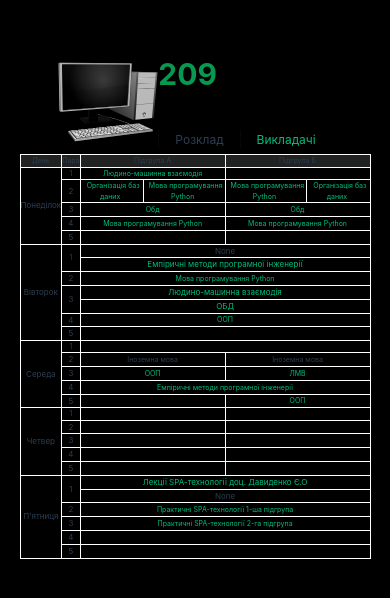
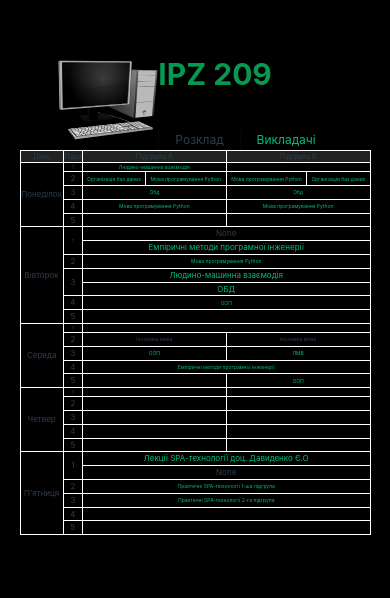
Before and after one commit to 2blexxn2/209rep, a Vue app: page / in a window 390 px wide. Shown: the top 598 px of the page. Built offline with nearby package versions, Linux system fonts and the light colour scheme.

Commit message:
response

```diff
--- a/src/App.vue
+++ b/src/App.vue
@@ -12,7 +12,7 @@ import HelloWorld from "./components/HelloWorld.vue";
 			<div class="wrapper">
 				<!-- 			<HelloWorld msg="ФКН" style="margin-top: 50px;"/>
 			<HelloWorld msg="ІПЗ" style="padding-top: 50px;"/> -->
-				<h1>209</h1>
+				<h1>IPZ 209</h1>
 				<nav class="nav1">
 					<RouterLink to="/">Розклад</RouterLink>
 					<RouterLink to="/about">Викладачі</RouterLink>
--- a/src/views/AboutView.vue
+++ b/src/views/AboutView.vue
@@ -105,7 +105,7 @@
 
 <style>
 .about{
-	font-size: 15px;
+	font-size: 1em;
 	display: flex;
 	justify-content: center;
 }
@@ -117,19 +117,42 @@ h2{
 }
 @media  (max-width:1200px) {
 table{
+	width: 70%;
+}
+tr{
+	font-size: 0.8em;
+}
+}
+@media  (max-width:900px) {
+table{
 	width: 50%;
+}
+tr{
+	font-size: 0.7em;
+}
+}
+@media  (max-width:600px) {
+table{
+	width: 90%;
+}
+tr{
+	font-size: 0.6em;
+}
+}
+@media  (max-width:400px) {
+table{
+	padding-left: 5cap;
+	width: 70%;
+}
+table , td {
+	font-size: 2px;
+}
+a{
+	font-size: 5px;
 }
 tr{
 	font-size: 10px;
 }
 }
-@media  (max-width:600px) {
-table{
-	width: 50%;
-}
-tr{
-	font-size: 6px;
-}
-}
 
 </style>
--- a/src/views/HomeView.vue
+++ b/src/views/HomeView.vue
@@ -207,7 +207,7 @@ td {
 }
 	}
 td:not(:first-of-type){
-	font-size: 7px;
+	font-size: 5px;
 }
 tr{
 	font-size: 7px;
--- a/style.css
+++ b/style.css
@@ -1,5 +1,5 @@
 *{
 	padding: 0;
 	margin: 0;
-	overflow: hidden;
+
 }
```
